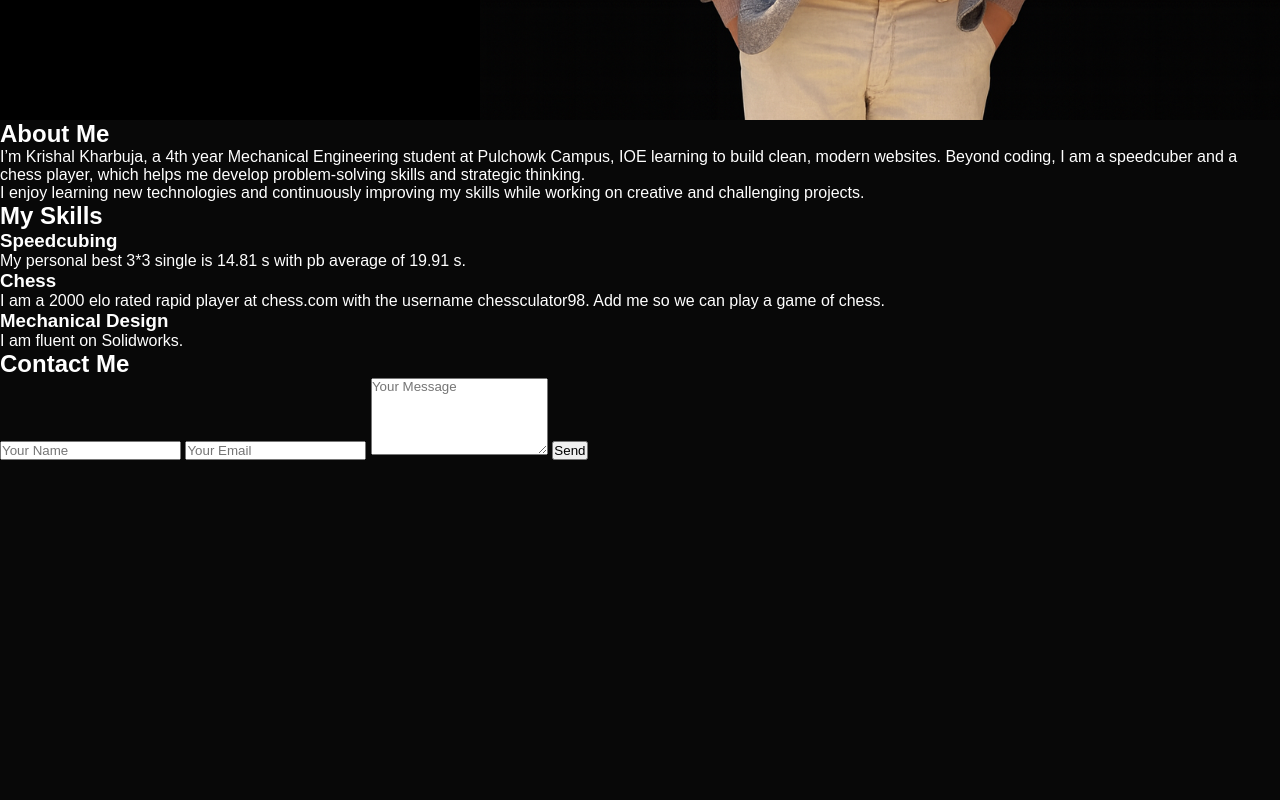
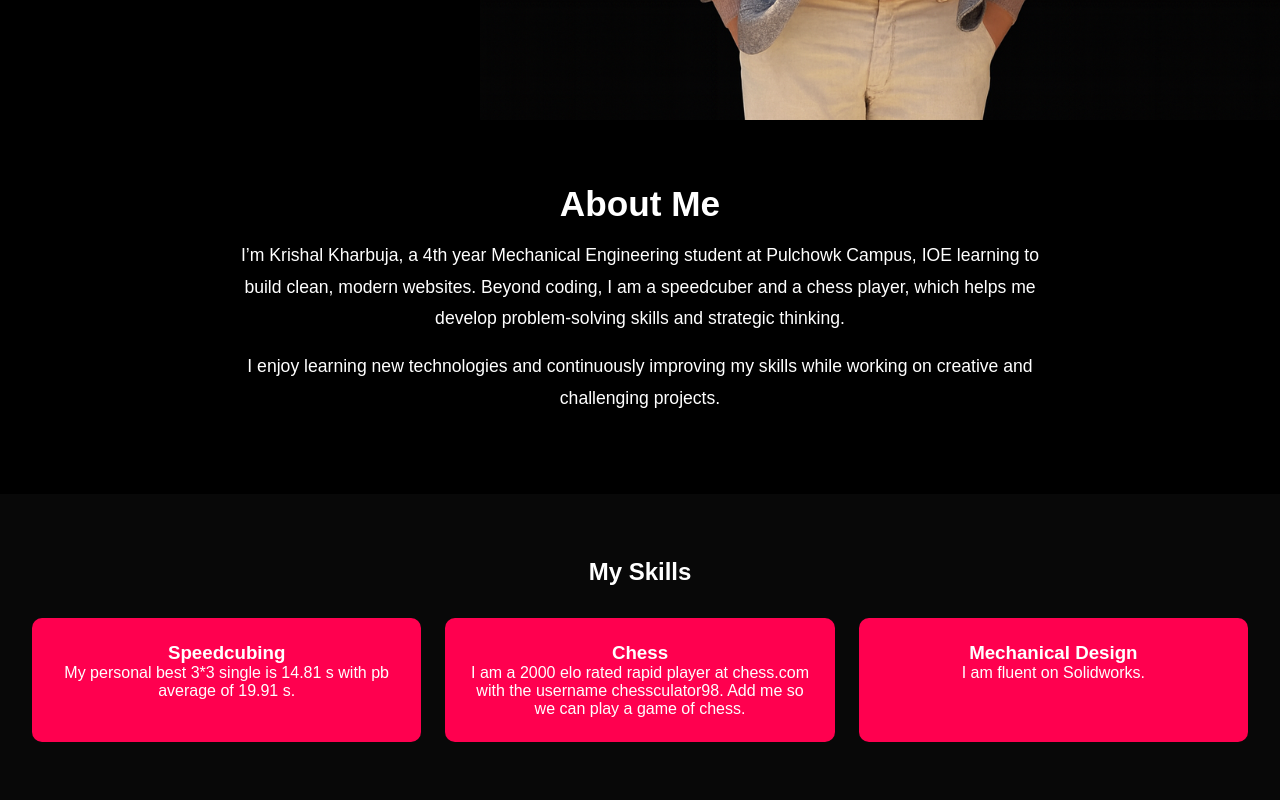
Before and after one commit to Leadkrishal/leadkrishal.github.io, a plain HTML site: page index.html in a window 1280 px wide. Shown: the part 680-1480 px from the top of the page. Before the commit the page ends 1140 px from the top, so only its background shows below. Drawn offline with Linux system fonts and the light colour scheme.

Commit message:
Update style.css

```diff
--- a/style.css
+++ b/style.css
@@ -1,3 +1,6 @@
+* {
+    box-sizing: border-box;
+}
 *{
     margin: 0;
     padding: 0;
@@ -73,3 +76,62 @@ nav ul li a:hover::after {
 .header-text h1 span{
     color: #ff004f;
 }
+/* Sections */
+.section { padding: 4rem 2rem; text-align: center; }
+
+/* Skills */
+.skills-grid {
+    display: grid;
+    grid-template-columns: repeat(auto-fit, minmax(250px, 1fr));
+    gap: 1.5rem;
+    margin-top: 2rem;
+}
+.skill-card {
+    background: #ff004f;
+    padding: 1.5rem;
+    border-radius: 10px;
+}
+/* Contact */
+.contact-section form {
+    max-width: 500px;
+    margin: auto;
+    display: flex;
+    flex-direction: column;   /* ✅ forces vertical layout */
+}
+
+.contact-section input, .contact-section textarea {
+    margin: 0.5rem 0;
+    padding: 0.8rem;
+    border-radius: 4px;
+    border: 1px solid #ccc;
+}
+.contact-section button {
+    margin-top: 0.5rem;
+    padding: 0.8rem 1.5rem;
+    background: #61dafb;
+    color: #111;
+    font-weight: 600;
+    border: none;
+    border-radius: 4px;
+    cursor: pointer;
+}
+.about-section {
+    background: #000;
+    color: #fff;
+}
+
+.about-container {
+    max-width: 800px;
+    margin: auto;
+}
+
+.about-container h2 {
+    font-size: 2.2rem;
+    margin-bottom: 1rem;
+}
+
+.about-container p {
+    font-size: 1.1rem;
+    line-height: 1.8;
+    margin-bottom: 1rem;
+}
```
